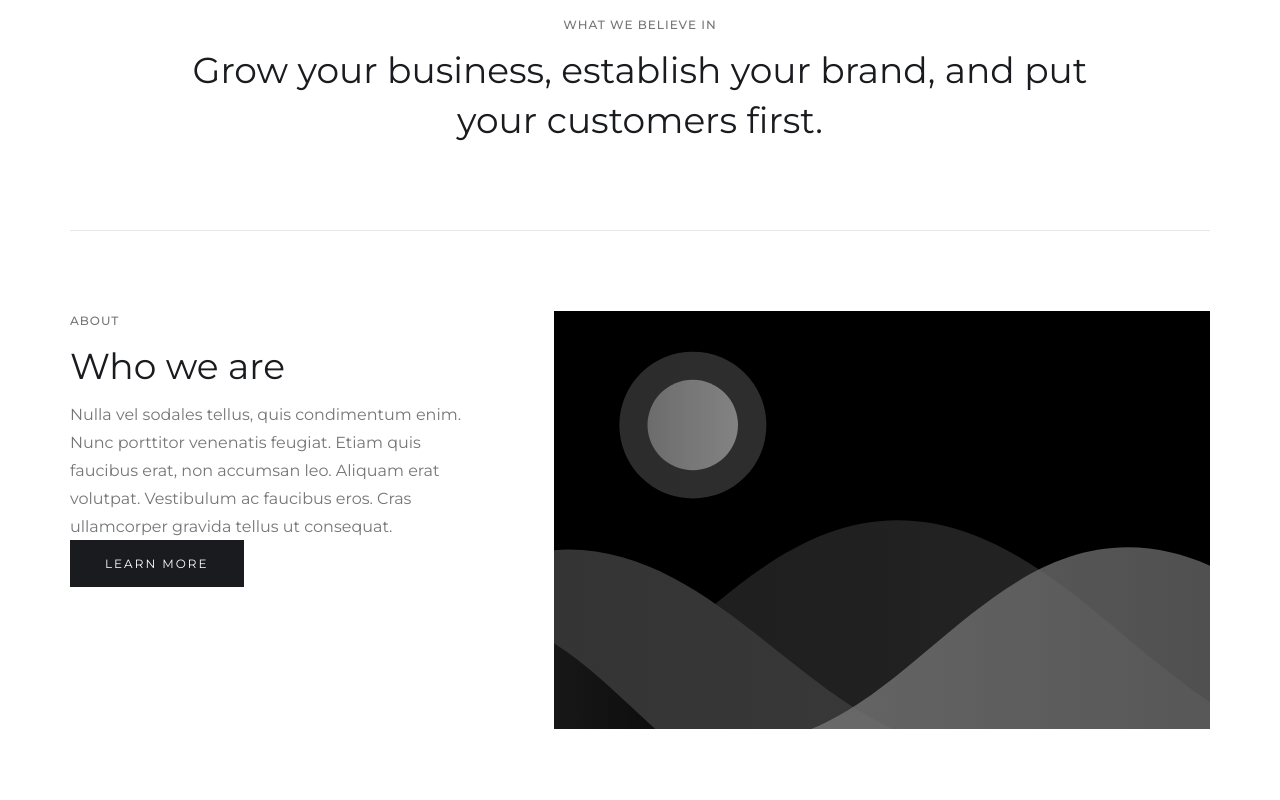
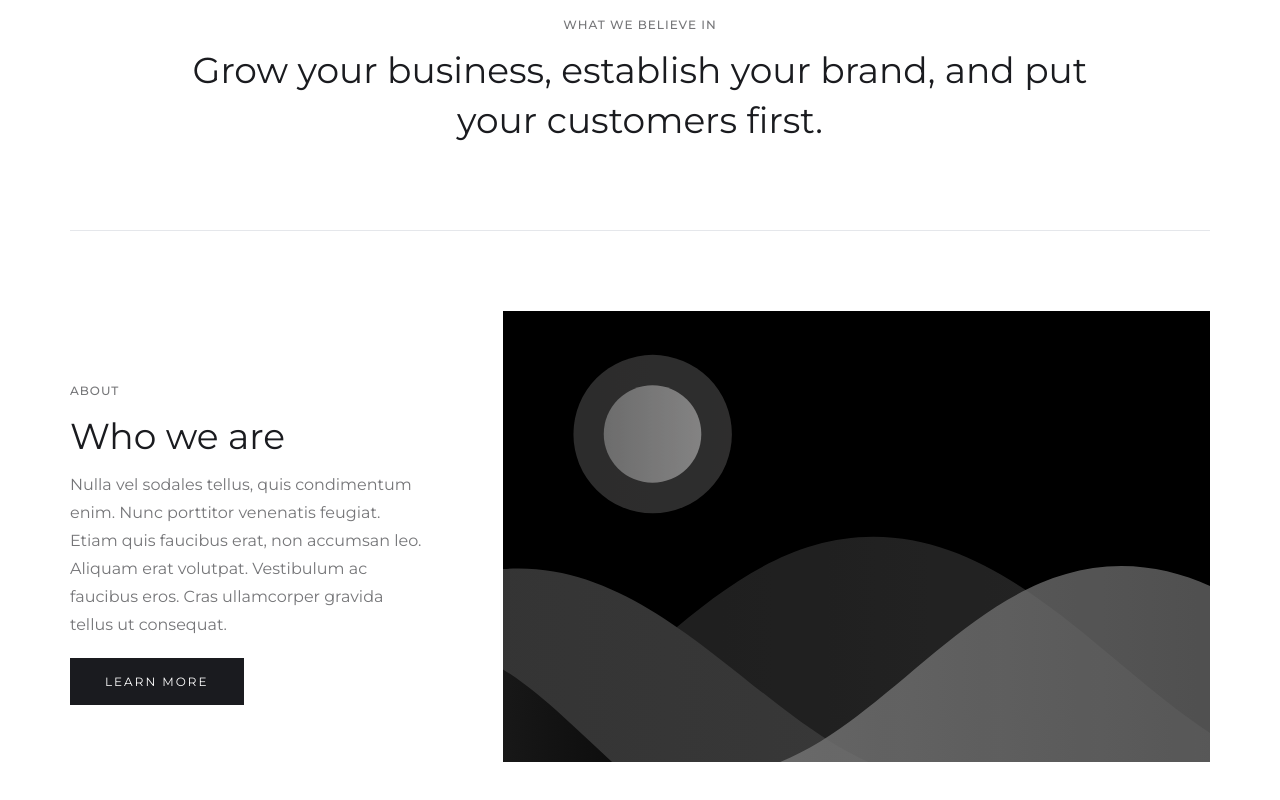
Before and after one commit to josephayman/nextjs-webflow-template, a Next.js app: page / in a window 1280 px wide. Shown: the part 809-1609 px from the top of the page. Built offline with nearby package versions, Linux system fonts and the light colour scheme.

Commit message:
Refactor About section layout and styling

```diff
--- a/src/app/page.tsx
+++ b/src/app/page.tsx
@@ -20,18 +20,22 @@ export default function Home() {
         <Divider />
         <HomeContentWrapper>
           <AboutGrid>
-            <div className="col-span-1">
-              <Label opacity="de-emphasized">About</Label>
-              <h2>Who we are</h2>
-              <Paragraph opacity="de-emphasized">
-                Nulla vel sodales tellus, quis condimentum enim. Nunc porttitor
-                venenatis feugiat. Etiam quis faucibus erat, non accumsan leo.
-                Aliquam erat volutpat. Vestibulum ac faucibus eros. Cras
-                ullamcorper gravida tellus ut consequat.
-              </Paragraph>
-              <Button big href="/about">Learn More</Button>
+            <div>
+              <HomeSectionWrap>
+                <Label opacity="de-emphasized">About</Label>
+                <h2>Who we are</h2>
+                <Paragraph opacity="de-emphasized">
+                  Nulla vel sodales tellus, quis condimentum enim. Nunc
+                  porttitor venenatis feugiat. Etiam quis faucibus erat, non
+                  accumsan leo. Aliquam erat volutpat. Vestibulum ac faucibus
+                  eros. Cras ullamcorper gravida tellus ut consequat.
+                </Paragraph>
+              </HomeSectionWrap>
+              <Button big href="/about">
+                Learn More
+              </Button>
             </div>
-            <div className="col-span-2">
+            <div>
               <Image
                 src="/placeholder3.svg"
                 alt="Placeholder"
@@ -59,5 +63,11 @@ const HomeContentWrapper = ({ children }: MottoWrapperProps) => (
 );
 
 const AboutGrid = ({ children }: MottoWrapperProps) => (
-  <div className="grid grid-flow-col gap-x-20 gap-y-10">{children}</div>
+  <div className="grid grid-cols-[1fr_2fr] gap-x-20 gap-y-10 items-center">
+    {children}
+  </div>
 );
+
+const HomeSectionWrap = ({ children }: MottoWrapperProps) => (
+  <div className="mb-30px">{children}</div>
+);
```
